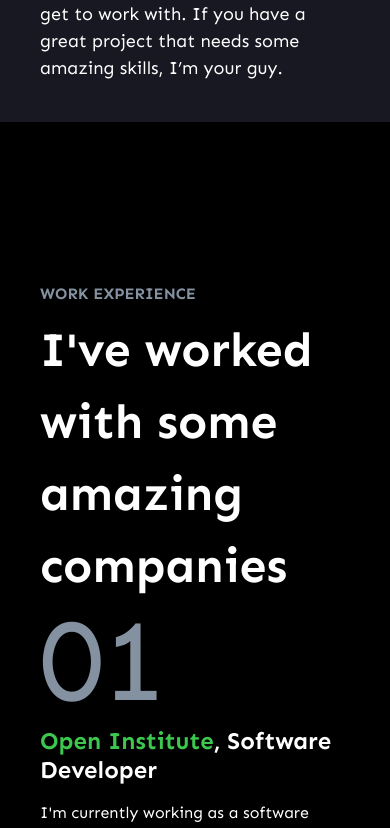
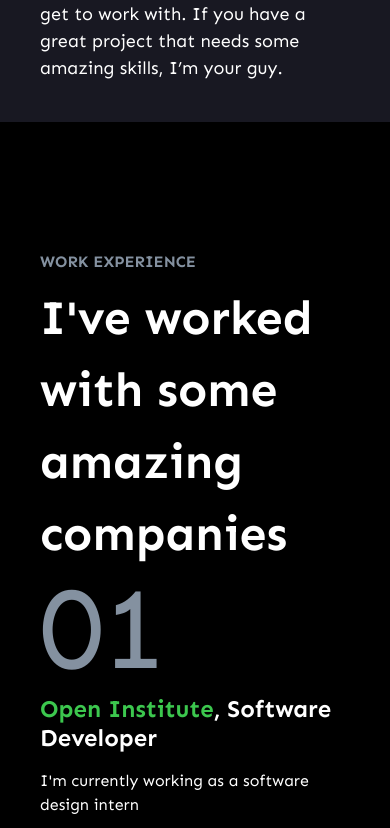
Before and after one commit to Kimutai01/kiprotich-kimutai, a Next.js app: page / in a window 390 px wide. Shown: the part 962-1790 px from the top of the page. Built offline with nearby package versions, Linux system fonts and the light colour scheme; a web font is replaced by a local one.

Commit message:
Edited padding

```diff
--- a/components/Experience.jsx
+++ b/components/Experience.jsx
@@ -2,7 +2,7 @@
 
 const Experience = () => {
   return (
-    <div className="bg-[#000] h-[100%] pt-40 p-10">
+    <div className="bg-[#000] h-[100%] py-32  p-10">
       <h1
         className="text-[#86919f] uppercase"
         style={{
--- a/components/Hero.jsx
+++ b/components/Hero.jsx
@@ -13,7 +13,7 @@
           className="md:absolute top-28 md:left-0 z-30 w-100"
         />
       </div>
-      <div className="md:bg-[#181822] bg-[#181822] md:w-[60%] md:h-[830px] md:absolute md:top-16 md:right-0 text-[#fff]">
+      <div className="md:bg-[#181822] bg-[#181822] md:w-[60%] md:h-[790px] md:absolute md:top-16 md:right-0 text-[#fff]">
         <div className="md:absolute md:top-[20%] md:left-[3%] md:z-40 p-10">
           <h1 className="md:text-7xl text-3xl font-bold">
             I'm Kiprotich Kimutai.
--- /dev/null
+++ b/components/Projects.jsx
@@ -0,0 +1,12 @@
+import React from 'react'
+
+const Projects = () => {
+  return (
+    <div>
+        <h1>Projects</h1>
+
+    </div>
+  )
+}
+
+export default Projects
--- a/components/Skillset.jsx
+++ b/components/Skillset.jsx
@@ -186,7 +186,7 @@
 
         <div
           className="p-6  hover:scale-105 ease-in duration-300"
-          style={{ border: "1px solid #4c24dd", borderRadius: "10px" }}
+          style={{ border: "1px solid #4c24dd" }}
         >
           <div className="grid grid-cols-2 gap-4  justify-center items-center">
             <div className="m-auto">
```
